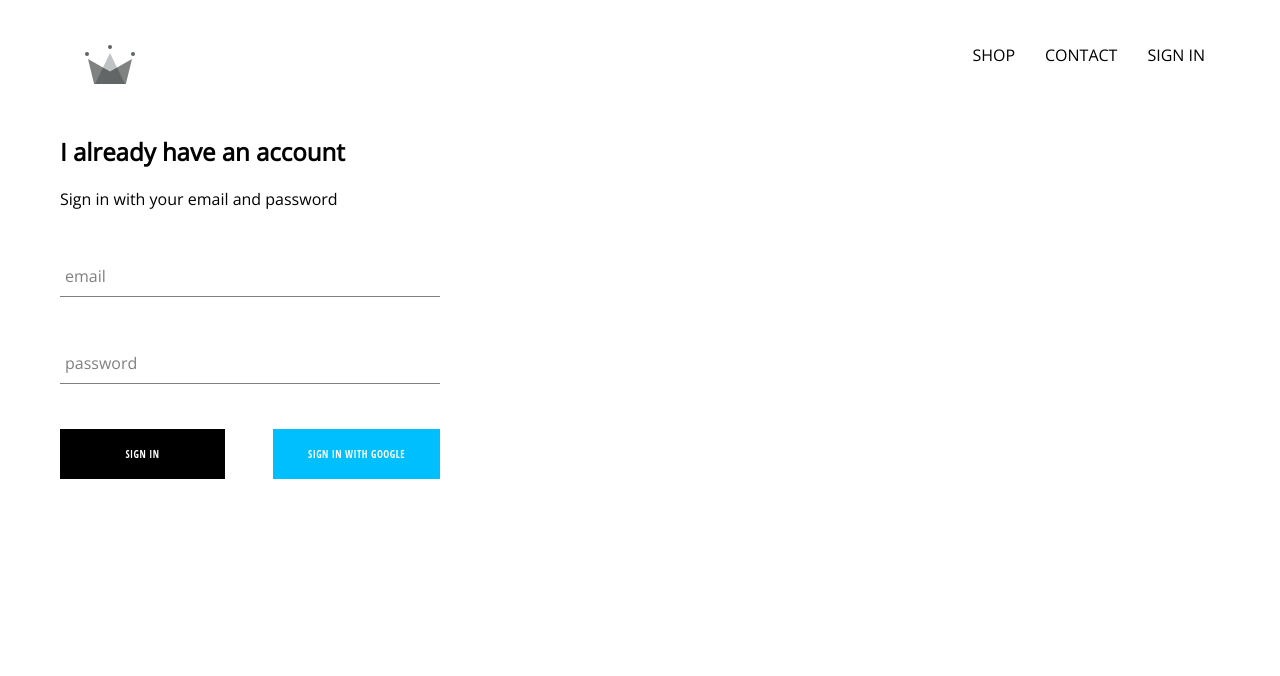
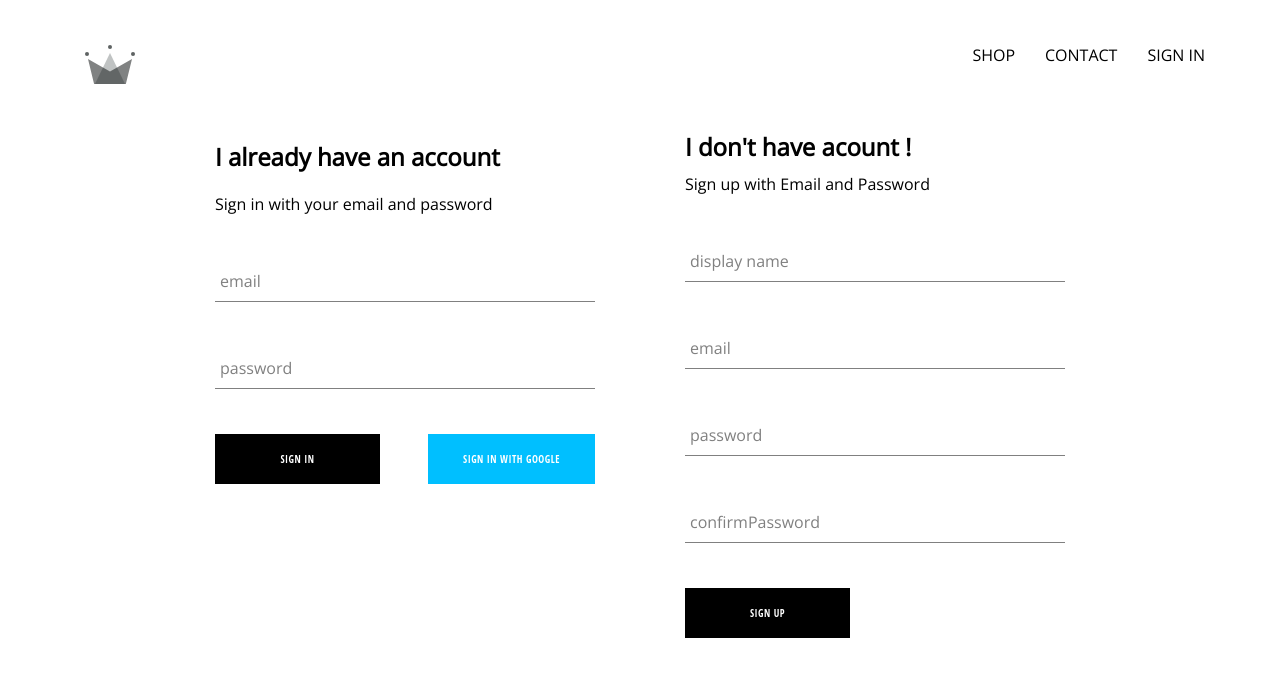
Before and after one commit to MariwanAkramMohammed/crwn-clothing, a React (Create React App) app: page /signin in a window 1280 px wide. Shown: the top 676 px of the page. Built offline with nearby package versions, Linux system fonts and the light colour scheme; no server answers.

Commit message:
we have done here after we invented email account

```diff
--- a/src/App.js
+++ b/src/App.js
@@ -4,10 +4,11 @@
 import ShopPage from "./pages/shop/shopPage.component";
 import Header from "./Components/header/header.component";
 import { auth, db } from "./firebase/firebase";
-import { InserdataToDatabase } from "./firebase/firebase";
+import { createUserAcount } from "./firebase/firebase";
 import { onAuthStateChanged } from "firebase/auth";
 import SignInAndSignUpPage from "./pages/sign-in-sign-up/sign-in-and-sign-up-page.component";
 import "./App.css";
+import { onSnapshot } from "firebase/firestore";
 
 class App extends React.Component {
   constructor() {
@@ -18,11 +19,26 @@
   }
   discription = null;
   componentDidMount() {
-    this.discription = onAuthStateChanged(auth, async (user) => {
-      InserdataToDatabase(user);
-
-      // this.discription = this.setState({ current_User: user });
-      // console.log(user);
+    this.discription = onAuthStateChanged(auth, async (userAuth) => {
+      if (userAuth) {
+        const userRef = await createUserAcount(userAuth);
+        onSnapshot(userRef, (snapObj) => {
+          this.setState(
+            {
+              current_User: {
+                id: snapObj.id,
+                ...snapObj.data(),
+              },
+            },
+            () => {
+              console.log(this.state);
+            }
+          );
+        });
+      }
+      else{
+        this.setState({current_User:userAuth})
+      }
     });
   }
   componentWillUnmount() {
@@ -57,7 +73,7 @@
   render() {
     return (
       <div>
-        <Header currentUser={this.state.discription} />
+        <Header currentUser={this.state.current_User} />
         <Routes>
           <Route path="/" element={<HomePage />} />
           <Route path="/shop" element={<ShopPage />} />
--- a/src/Components/sign-in/sign-in.component.jsx
+++ b/src/Components/sign-in/sign-in.component.jsx
@@ -34,7 +34,6 @@
             value={this.state.email}
             required
           />
-
           <FormInput
             type="password"
             name="password"
--- /dev/null
+++ b/src/Components/sign-up/sign-up.component.jsx
@@ -0,0 +1,100 @@
+import React from "react";
+import FormInput from "../form-input/form-input.component";
+import CustomButton from "../costum-button/custom-button.component";
+import { auth } from "../../firebase/firebase";
+import { createUserWithEmailAndPassword } from "firebase/auth";
+import { createUserAcount } from "../../firebase/firebase";
+import "./sign-up.style.scss";
+
+class SignUp extends React.Component {
+  constructor() {
+    super();
+    this.state = {
+      displayName: "",
+      email: "",
+      password: "",
+      confirmPassword: "",
+    };
+  }
+
+  // first up date the states with altered stuff
+  handelChage = (event) => {
+    const { value, name } = event.target;
+    this.setState({ [name]: value });
+  };
+  handelSubmit = async (event) => {
+
+    event.preventDefault();
+    const { displayName, email, password, confirmPassword } = this.state;
+
+      if (password !== confirmPassword){
+        alert("your pssword and confirm password is not equal !");
+      return;
+    }
+    try {
+      const { user } = await createUserWithEmailAndPassword(
+        auth,
+        email,
+        password
+      );
+      console.log(user);
+      await createUserAcount(user, { displayName });
+      this.setState({
+        displayName: "",
+        email: "",
+        password: "",
+        confirmPassword: "",
+      });
+      console.log("done");
+    } catch (error) {
+      console.log(error);
+    }
+  };
+
+  render() {
+    const { displayName, email, password, confirmPassword } = this.state;
+    return (
+      <div className="sign-up">
+        <h2 className="title">I don't have acount !</h2>
+        <span>Sign up with Email and Password</span>
+        <form className="sign-up-from" onSubmit={this.handelSubmit}>
+          <FormInput
+            type="text"
+            name="displayName"
+            value={displayName}
+            handleChange={this.handelChage}
+            label="display name"
+            required
+          />
+
+          <FormInput
+            type="email"
+            name="email"
+            value={email}
+            handleChange={this.handelChage}
+            label="email"
+            required
+          />
+          <FormInput
+            type="password"
+            name="password"
+            value={password}
+            handleChange={this.handelChage}
+            label="password"
+            required
+          />
+          <FormInput
+            type="password"
+            name="confirmPassword"
+            value={confirmPassword}
+            handleChange={this.handelChage}
+            label="confirmPassword"
+            required
+          />
+          <CustomButton type="submit">Sign Up</CustomButton>
+        </form>
+      </div>
+    );
+  }
+}
+export default SignUp;
--- /dev/null
+++ b/src/Components/sign-up/sign-up.style.scss
@@ -0,0 +1,8 @@
+.sign-up {
+  display: flex;
+  flex-direction: column;
+  width: 380px;
+  .title {
+    margin: 10px 0;
+  }
+}
--- a/src/firebase/firebase.js
+++ b/src/firebase/firebase.js
@@ -1,7 +1,6 @@
 import { initializeApp } from "firebase/app";
 import {
   getFirestore,
-  collection,
   doc,
   getDoc,
   setDoc,
@@ -23,9 +22,12 @@
 const App = initializeApp(Config);
 const Provider = new GoogleAuthProvider();
 export const auth = getAuth();
+const HandelSign = () => {
+  signInWithPopup(auth, Provider);
+};
 export const db = getFirestore(App);
 // console.log(`this is your error`);
-export const InserdataToDatabase = async (userAuth, additionData) => {
+export const createUserAcount = async (userAuth, additionData) => {
   if (!userAuth) return;
   const userRef = doc(db, "users", `${userAuth.uid}`);
   const SnapShot = await getDoc(userRef);
@@ -46,8 +48,6 @@
   return userRef;
 };
 
-const HandelSign = () => {
-  signInWithPopup(auth, Provider);
-};
+
 
 export default HandelSign;
--- a/src/pages/sign-in-sign-up/sign-in-and-sign-up-page.component.jsx
+++ b/src/pages/sign-in-sign-up/sign-in-and-sign-up-page.component.jsx
@@ -1,9 +1,11 @@
 import React from "react";
+import SignIn from "../../Components/sign-in/sign-in.component";
+import SignUp from "../../Components/sign-up/sign-up.component";
 import "./sign-in-and-sign-up-page.style.scss";
-import SignIn from "../../Components/sign-in/sign-in.component";
 const SignInAndSignUpPage = () => (
   <div className="sign-in-and-sign-up">
     <SignIn />
+    <SignUp />
   </div>
 );
 export default SignInAndSignUpPage;
--- a/src/pages/sign-in-sign-up/sign-in-and-sign-up-page.style.scss
+++ b/src/pages/sign-in-sign-up/sign-in-and-sign-up-page.style.scss
@@ -0,0 +1,6 @@
+.sign-in-and-sign-up {
+  width: 850px;
+  display: flex;
+  justify-content: space-between;
+  margin: 30px auto;
+}
```
